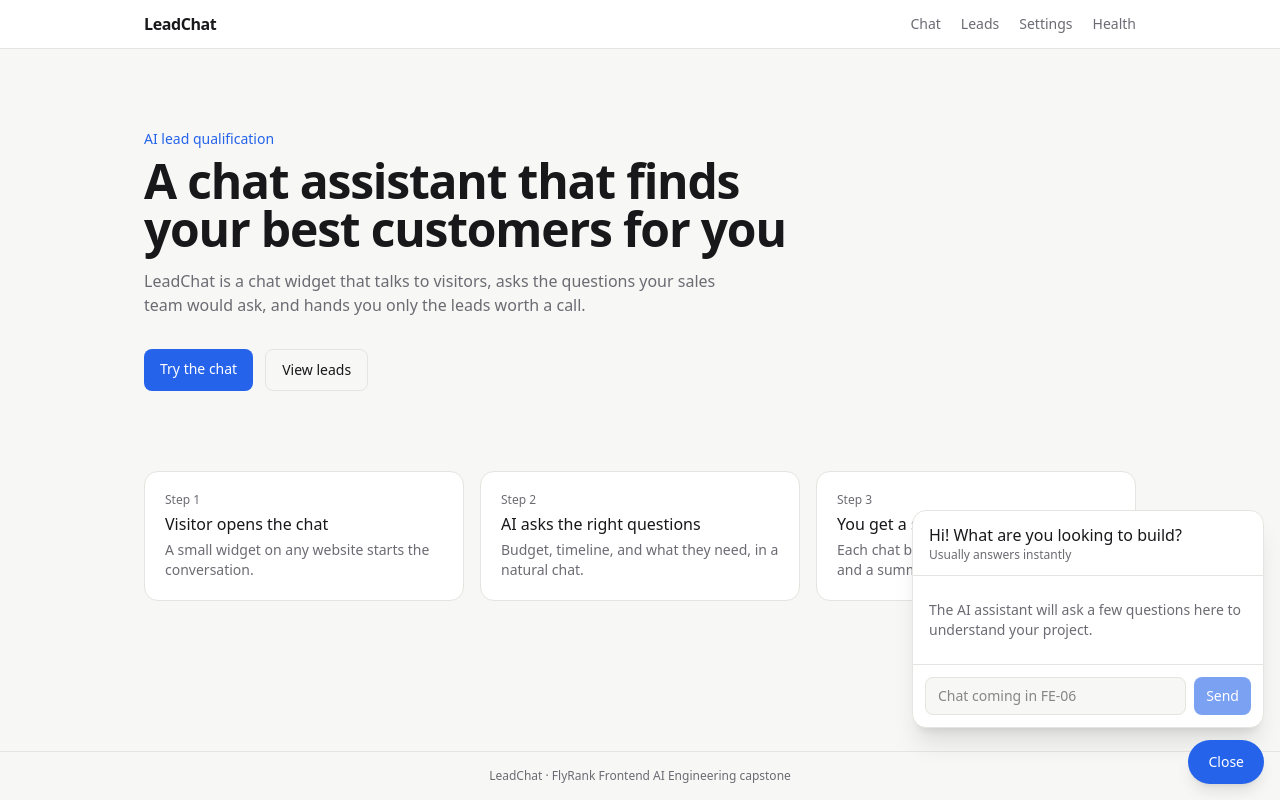
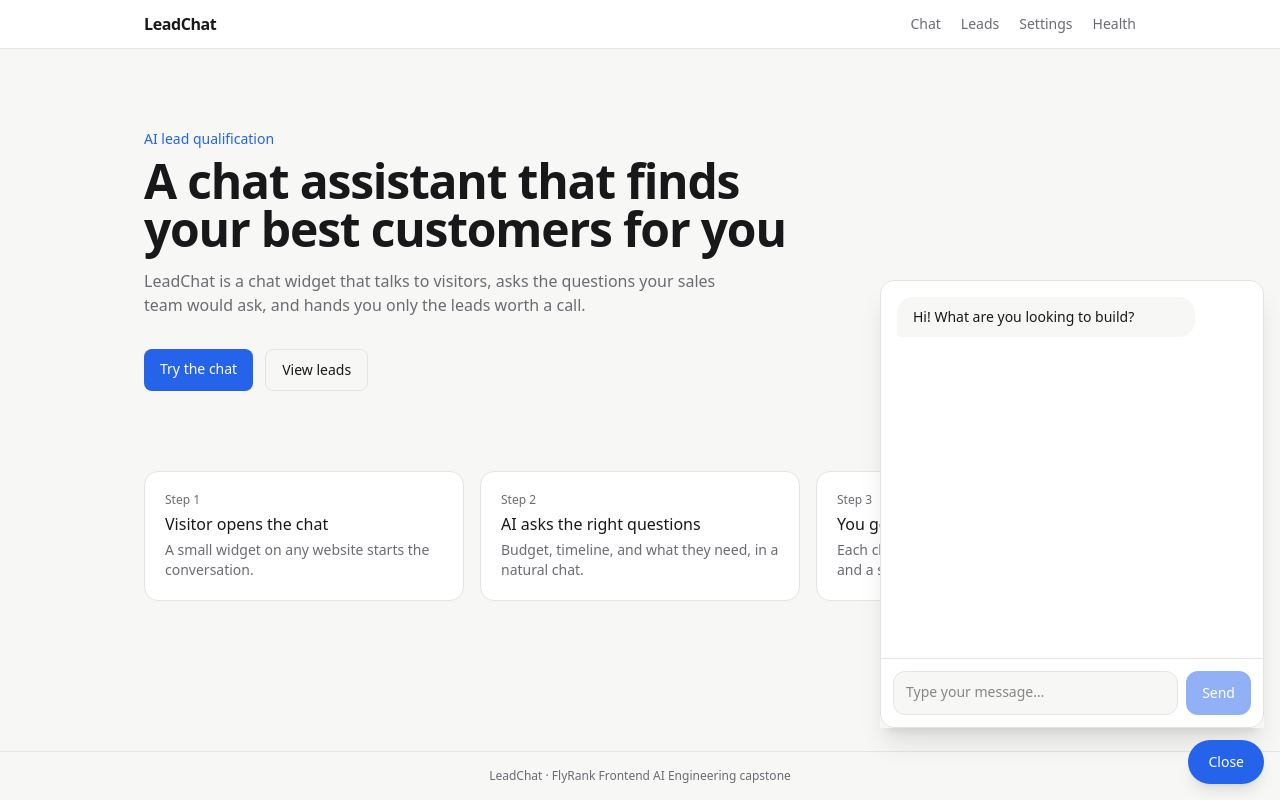
Before and after one commit to IllindraRewanth/leadchat, a Next.js app: page / in a window 1280 px wide. Both pictures are taken after a click on the button "Chat with us". Built offline with nearby package versions, Linux system fonts and the light colour scheme.

Commit message:
Add files via upload

```diff
--- /dev/null
+++ b/components/Chat.tsx
@@ -0,0 +1,189 @@
+"use client";
+
+import { useChat } from "@ai-sdk/react";
+import { DefaultChatTransport, type UIMessage } from "ai";
+import { useEffect, useRef, useState } from "react";
+
+// One transport for the whole app; it just points useChat at our route handler.
+const transport = new DefaultChatTransport({ api: "/api/chat" });
+
+/** How close to the bottom (px) still counts as "at the bottom". */
+const PIN_THRESHOLD = 48;
+
+function textOf(message: UIMessage) {
+  return message.parts
+    .filter((p) => p.type === "text")
+    .map((p) => p.text)
+    .join("");
+}
+
+export default function Chat({ demo = false, compact = false }: { demo?: boolean; compact?: boolean }) {
+  // A fixed id keeps the first render deterministic, so Next.js can prerender the page shell.
+  const { messages, sendMessage, status, stop, error, regenerate } = useChat({
+    id: compact ? "widget" : "page",
+    transport,
+  });
+  const [input, setInput] = useState("");
+  const [showJump, setShowJump] = useState(false);
+
+  const scrollRef = useRef<HTMLDivElement>(null);
+  const pinnedRef = useRef(true); // true while the user is at the bottom
+  const inputRef = useRef<HTMLTextAreaElement>(null);
+
+  const busy = status === "submitted" || status === "streaming";
+  const last = messages.at(-1);
+  // Thinking = waiting for the first token. The dots sit in the same bubble the
+  // text will fill, so the hand-off doesn't jump or flicker.
+  const thinking = busy && (last?.role !== "assistant" || textOf(last) === "");
+
+  // Follow new tokens only while pinned to the bottom.
+  useEffect(() => {
+    const el = scrollRef.current;
+    if (el && pinnedRef.current) el.scrollTop = el.scrollHeight;
+  }, [messages, thinking]);
+
+  function onScroll() {
+    const el = scrollRef.current;
+    if (!el) return;
+    const atBottom = el.scrollHeight - el.scrollTop - el.clientHeight < PIN_THRESHOLD;
+    pinnedRef.current = atBottom;
+    setShowJump(!atBottom);
+  }
+
+  function jumpToLatest() {
+    const el = scrollRef.current;
+    if (!el) return;
+    pinnedRef.current = true;
+    setShowJump(false);
+    el.scrollTo({ top: el.scrollHeight, behavior: "smooth" });
+  }
+
+  function send() {
+    const text = input.trim();
+    if (!text || busy) return;
+    pinnedRef.current = true; // sending always brings you back to the latest
+    setShowJump(false);
+    sendMessage({ text });
+    setInput("");
+  }
+
+  function handleStop() {
+    stop(); // the partial reply stays in `messages`; status returns to "ready"
+    inputRef.current?.focus();
+  }
+
+  const visible = messages.filter((m) => m.role === "user" || textOf(m) !== "");
+
+  return (
+    <div className={`flex flex-col overflow-hidden rounded-[var(--radius-card)] border border-border bg-surface ${compact ? "h-[28rem] max-h-[70dvh]" : "h-[70dvh] min-h-[24rem]"}`}>
+      {demo && (
+        <p className="border-b border-border bg-background px-4 py-2 text-xs text-muted">
+          Demo mode: replies are scripted until an AI key is added.
+        </p>
+      )}
+
+      <div className="relative min-h-0 flex-1">
+        <div
+          ref={scrollRef}
+          onScroll={onScroll}
+          role="log"
+          aria-live="polite"
+          aria-label="Conversation"
+          className="h-full space-y-3 overflow-y-auto overscroll-contain px-4 py-4"
+        >
+          {messages.length === 0 && (
+            <div className="max-w-[85%] rounded-2xl rounded-bl-sm bg-background px-4 py-2.5 text-sm">
+              Hi! What are you looking to build?
+            </div>
+          )}
+
+          {visible.map((m) => (
+            <div
+              key={m.id}
+              className={`msg-in max-w-[85%] whitespace-pre-wrap break-words rounded-2xl px-4 py-2.5 text-sm leading-relaxed ${
+                m.role === "user"
+                  ? "ml-auto rounded-br-sm bg-brand text-brand-foreground"
+                  : "rounded-bl-sm bg-background"
+              }`}
+            >
+              <span className="sr-only">{m.role === "user" ? "You: " : "Assistant: "}</span>
+              {textOf(m)}
+            </div>
+          ))}
+
+          {thinking && (
+            <div className="msg-in flex w-16 items-center justify-center gap-1 rounded-2xl rounded-bl-sm bg-background px-4 py-3.5" aria-label="Assistant is thinking">
+              <span className="dot" />
+              <span className="dot [animation-delay:150ms]" />
+              <span className="dot [animation-delay:300ms]" />
+            </div>
+          )}
+
+          {error && (
+            <div role="alert" className="rounded-lg border border-danger/40 px-4 py-3 text-sm text-danger">
+              Something went wrong getting a reply.{" "}
+              <button onClick={() => regenerate()} className="font-medium underline">
+                Try again
+              </button>
+            </div>
+          )}
+        </div>
+
+        {showJump && (
+          <button
+            onClick={jumpToLatest}
+            className="absolute bottom-3 left-1/2 -translate-x-1/2 rounded-full border border-border bg-surface px-3 py-1.5 text-xs shadow-md"
+          >
+            ↓ Jump to latest
+          </button>
+        )}
+      </div>
+
+      <form
+        className="flex items-end gap-2 border-t border-border p-3"
+        onSubmit={(e) => {
+          e.preventDefault();
+          send();
+        }}
+      >
+        <label htmlFor={compact ? "chat-input-widget" : "chat-input"} className="sr-only">
+          Your message
+        </label>
+        <textarea
+          id={compact ? "chat-input-widget" : "chat-input"}
+          ref={inputRef}
+          rows={1}
+          value={input}
+          onChange={(e) => setInput(e.target.value)}
+          onKeyDown={(e) => {
+            if (e.key === "Enter" && !e.shiftKey) {
+              e.preventDefault();
+              send();
+            }
+          }}
+          enterKeyHint="send"
+          placeholder="Type your message…"
+          maxLength={1000}
+          className="max-h-32 min-h-11 min-w-0 flex-1 resize-none rounded-xl border border-border bg-background px-3 py-2.5 text-base sm:text-sm"
+        />
+        {busy ? (
+          <button
+            type="button"
+            onClick={handleStop}
+            className="h-11 shrink-0 rounded-xl border border-border px-4 text-sm font-medium"
+          >
+            Stop
+          </button>
+        ) : (
+          <button
+            type="submit"
+            disabled={!input.trim()}
+            className="h-11 shrink-0 rounded-xl bg-brand px-4 text-sm font-medium text-brand-foreground disabled:opacity-50"
+          >
+            Send
+          </button>
+        )}
+      </form>
+    </div>
+  );
+}
--- a/components/ChatWidget.tsx
+++ b/components/ChatWidget.tsx
@@ -1,39 +1,17 @@
 "use client";
 
 import { useState } from "react";
+import Chat from "@/components/Chat";
 
-// Client Component: the only part of the home page that needs interactivity.
-// Real streaming chat arrives in FE-06; this is the floating shell.
-export default function ChatWidget() {
+// Floating launcher for the chat. The chat itself is the same component as /chat.
+export default function ChatWidget({ demo = false }: { demo?: boolean }) {
   const [open, setOpen] = useState(false);
 
   return (
     <div className="fixed right-4 bottom-4 z-50 flex flex-col items-end gap-3">
       {open && (
-        <div
-          role="dialog"
-          aria-label="Chat with us"
-          className="w-[min(22rem,calc(100vw-2rem))] rounded-[var(--radius-card)] border border-border bg-surface shadow-xl"
-        >
-          <div className="border-b border-border px-4 py-3">
-            <p className="font-medium">Hi! What are you looking to build?</p>
-            <p className="text-xs text-muted">Usually answers instantly</p>
-          </div>
-          <div className="px-4 py-6 text-sm text-muted">
-            The AI assistant will ask a few questions here to understand your project.
-          </div>
-          <form className="flex gap-2 border-t border-border p-3" onSubmit={(e) => e.preventDefault()}>
-            <label htmlFor="widget-input" className="sr-only">Message</label>
-            <input
-              id="widget-input"
-              disabled
-              placeholder="Chat coming in FE-06"
-              className="min-w-0 flex-1 rounded-lg border border-border bg-background px-3 py-2 text-sm"
-            />
-            <button disabled className="rounded-lg bg-brand px-3 py-2 text-sm text-brand-foreground opacity-60">
-              Send
-            </button>
-          </form>
+        <div role="dialog" aria-label="Chat with us" className="w-[min(24rem,calc(100vw-2rem))] shadow-xl">
+          <Chat compact demo={demo} />
         </div>
       )}
       <button
```
